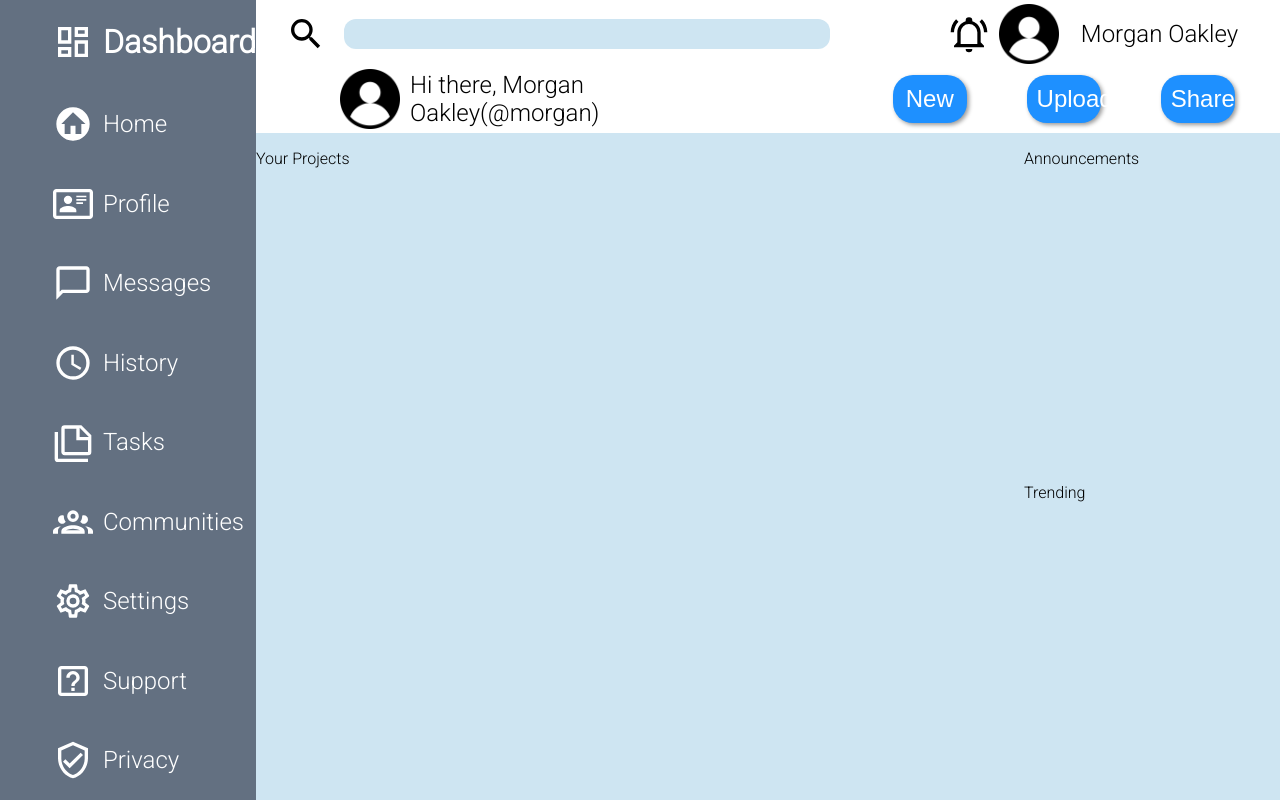
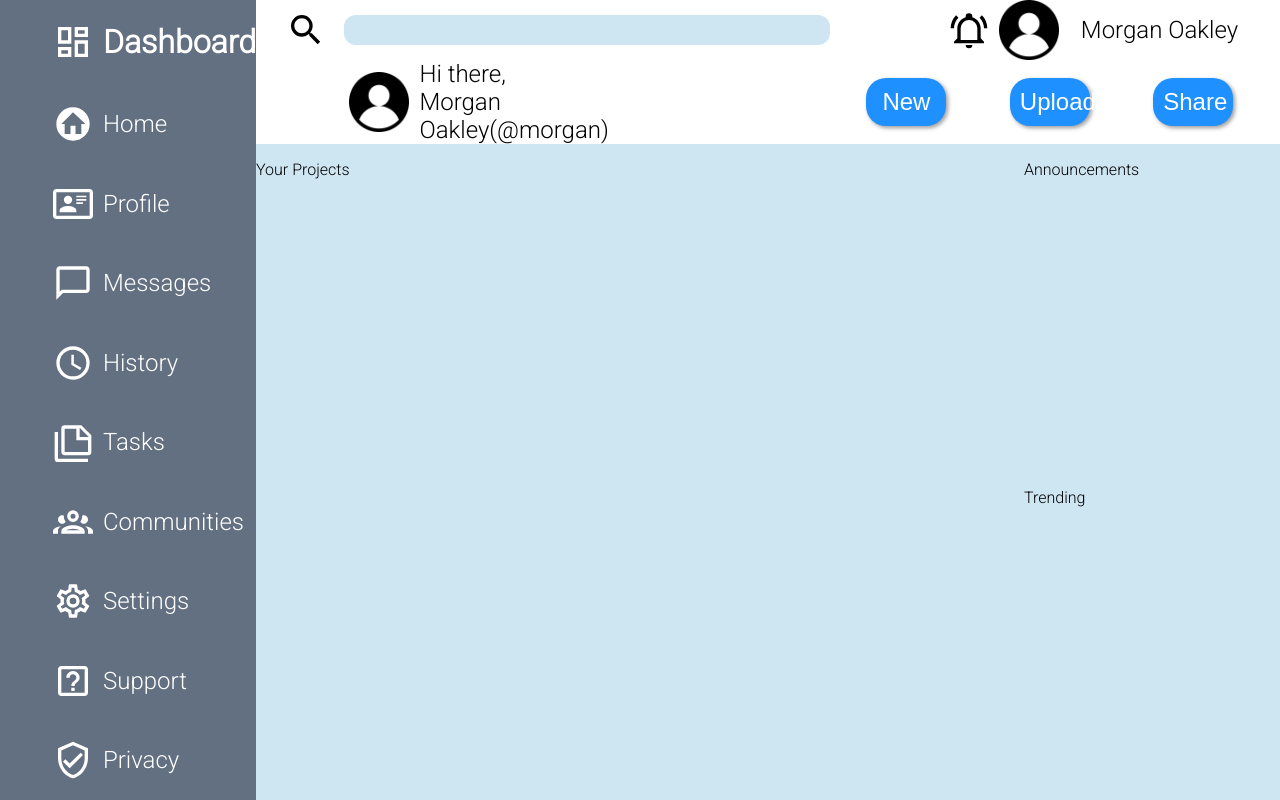
Before and after one commit to ColumMaher/practice-admin-dashboard, a plain HTML site: page index.html in a window 1280 px wide. Drawn offline with Linux system fonts and the light colour scheme.

Commit message:
header style touch ups

```diff
--- a/index.html
+++ b/index.html
@@ -83,9 +83,9 @@
             </div>
             <div class="header-bottom">
                 <img class="prof-pic" src="images/user.png" alt="Profile">
-                <div>
-                    Hi there,
-                    Morgan Oakley(@morgan)
+                <div class="header-welcome">
+                    <div>Hi there,</div>
+                    <div>Morgan Oakley(@morgan)</div>
                 </div>
                 <div></div>
                 <button>New</button>
--- a/styles.css
+++ b/styles.css
@@ -73,13 +73,18 @@ img {
 }
 .header-bottom{
     display: grid;
-    grid-template-columns: 1fr 1fr 2fr 1fr 1fr 1fr;
+    grid-template-columns: 1fr 2fr 1fr 1fr 1fr 1fr;
     justify-items: center;
     align-items: center;
     column-gap: 10px;
 }
 .header-bottom>img{
     justify-self: end;
+}
+.header-welcome{
+    justify-self: start;
+    display: flex;
+    flex-direction: column;
 }
 button{
     font-size: 24px;
```
